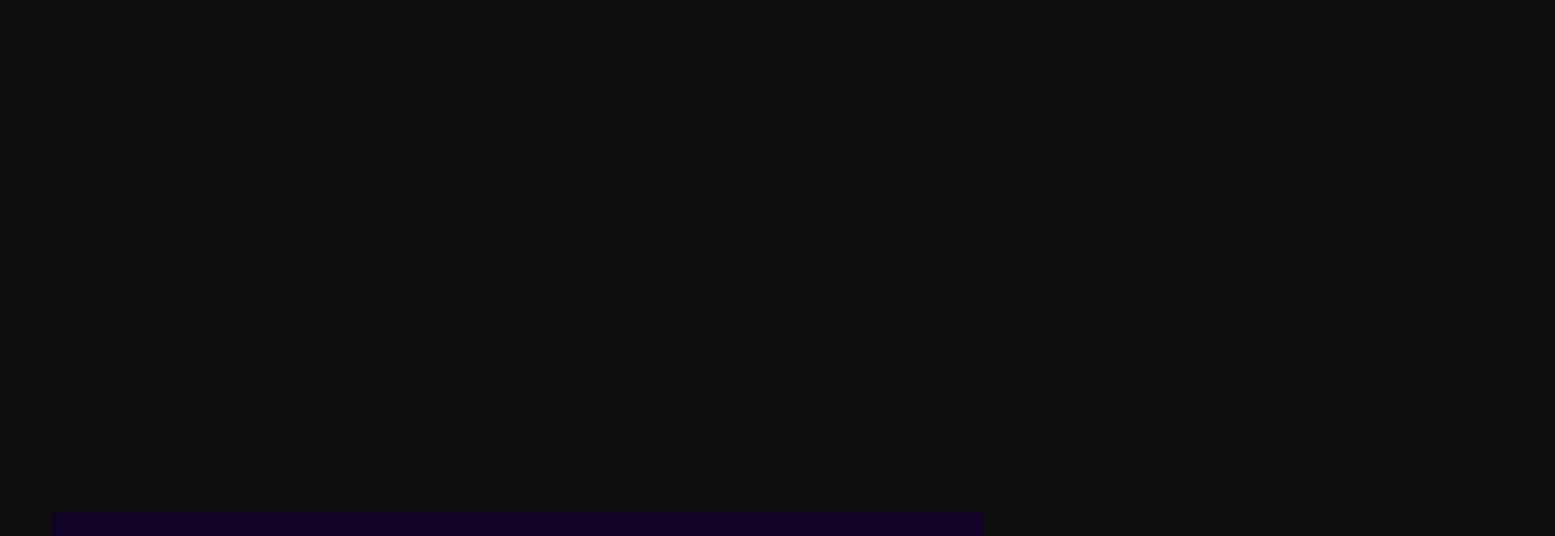
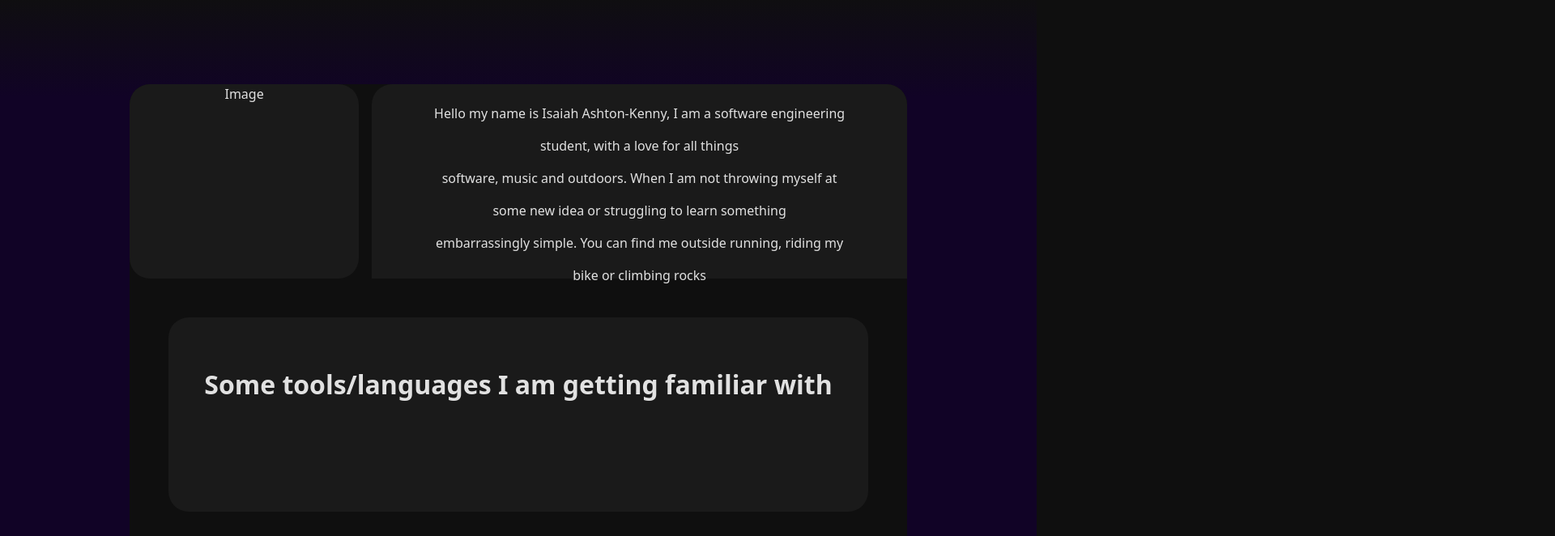
Before and after one commit to Isaiahak/Isaiahak, a React (Vite) app in the folder frontend/: page / in a window 1280 px wide. Shown: the part 978-1640 px from the top of the page at 81% size, 1920 px wide, since content can reach past the window. Built offline with nearby package versions, Linux system fonts and the light colour scheme.

Commit message:
created the base about me components

```diff
--- a/frontend/src/components/AboutMe.jsx
+++ b/frontend/src/components/AboutMe.jsx
@@ -30,7 +30,7 @@
 		setScrollPosition(position)
 		document.documentElement.style.setProperty('--scroll', position)
 	}
-
+	/*
 	useEffect(() => {
 		handleScroll()
 		window.addEventListener('scroll', handleScroll, { passive: true })
@@ -62,6 +62,7 @@
 		}
 	},[count])
 
+	*/
 	const ProgressBar = () =>{
 		return (
 	    <div className="progress-bar">
@@ -73,13 +74,15 @@
 	}
 
 
-
 	const AboutMeDescriptions = () =>{
 		var text = aboutMeSections[currentIndex]
 		return(
-			<div className="description-container">
-				<p className="description">{text}</p>
-				<ProgressBar/>
+			<div className="main-description-container">
+				<div className="description-image-container">Image</div>
+				<div className="description-container">
+					<p className="description">{text}</p>
+					<ProgressBar/>
+				</div>
 			</div>
 		)
 	}
@@ -91,8 +94,10 @@
 				style={{ opacity: scrollPosition}}>
 					<h1 className="aboutme-intro">Here's a little bit about me</h1>
 				</div>
+				<div className="aboutme-main-container">
 				<AboutMeDescriptions/>
 				<LanguagesAndTools/>
+				</div>
 			</div>
 		</section>
 	)
--- a/frontend/src/components/LanguagesAndTools.jsx
+++ b/frontend/src/components/LanguagesAndTools.jsx
@@ -83,7 +83,7 @@
 
 
 	return(
-		<div>
+		<div className="landt-container">
 			<h1 className="landt-title">Some tools/languages I am getting familiar with </h1>
 			<div style={{ transform: `translateX(${shiftAmount}px)` }}
 	            className="image-container">
--- a/frontend/src/styling/AboutMe.css
+++ b/frontend/src/styling/AboutMe.css
@@ -1,29 +1,66 @@
 .aboutme-container{
-    width: 100%;
-    margin: 30rem auto;
+    width: 100vw;
+    margin-inline: auto;
+    position: relative;
+    height: 50rem;
+    background: #0F0F0F;
+    background: linear-gradient(180deg,rgba(15, 15, 15, 1) 0%, rgba(17, 3, 38, 1) 16%, rgba(17, 3, 38, 1) 84%, rgba(15, 15, 15, 1) 100%);
+}
+
+.aboutme-intro-container{
+    margin-inline: auto;
+}
+
+.aboutme-main-container{
+    position: relative;
+    width: 60rem;
+    height: 75%;
     display: flex;
     flex-direction: column;
-    position: relative;
-    align-self: center;
+    margin-inline: auto;
+    background-color: #0F0F0F;
+    border-radius: 25px;
 }
 
+.main-description-container{
+    position: relative;
+    width: 100%;
+    height: 40%;
+    display: flex;
+    flex-direction: row;
+    gap: 1rem;
+
+}
+.description-image-container{
+    width: 30%;
+    height: 100%;
+    background-color: #1a1a1a;
+    border-radius: 25px;
+    align-self: center;
+    justify-self: center;
+}
 .description-container{
-    border-top-right-radius: 5px;
-    border-top-left-radius: 5px;
-    background: #110326;
-    margin: 5%;
-    margin-top: 3rem;
+    width: 70%;
+    height: 100%;
+    border-top-right-radius: 25px;
+    border-top-left-radius: 25px;
+    background: #1a1a1a;
     align-self: center;
+    justify-self: center;
     min-height: 0rem;
     visibility: visible;
+    display: flex;
+    flex-direction: column;
 }
 
 .description{
+    position: relative;
+    width: 80%;
     line-height: 2.5;
-    font-size: 20px;
-    padding: 5%;
-    min-height: 20rem;
-    min-width: 60rem;
+    font-size: 1rem;
+    text-wrap: wrap;
+    white-space: pre-line;
+    align-self: center;
 }
 
 .aboutme-intro{
--- a/frontend/src/styling/LanguagesAndTools.css
+++ b/frontend/src/styling/LanguagesAndTools.css
@@ -1,13 +1,27 @@
+.landt-container{
+	background-color: #1a1a1a;
+	width: 90%;
+	height: 40%;
+	display: flex;
+	flex-direction: column;
+	overflow: clip;
+	align-self: center;
+	gap: 1rem;
+	border-radius: 25px;
+	margin-top: 5%;
+}
+
 .image-container{
-	width: 200%;
+	position: absolute;
+	bottom: 5%;
+	left: -200%;
+	width: 100%;
 	max-height: 2rem;
 	display: flex;
 	flex-direction: row;
 	justify-content: left;
 	align-items: center;
 	flex-wrap: nowrap;
-	position: absolute;
-	left: -30rem;
 	background: #0f0f0f;
 	padding-top: 5rem;
 	opacity: 0.75;
@@ -24,5 +38,4 @@
 	font-size: 2rem;
 	padding: 2rem;
 	visibility: visible;
-
 }
```
